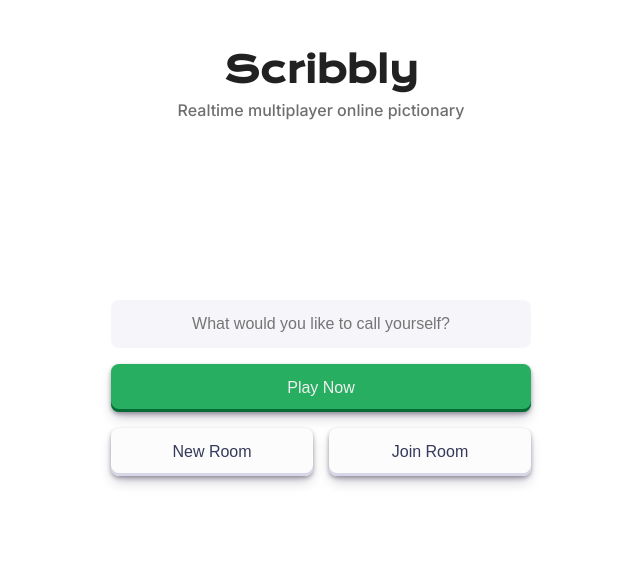
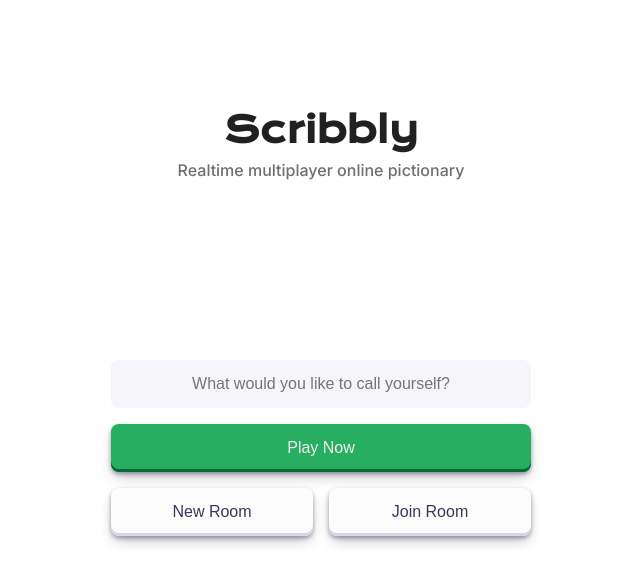
Before and after one commit to anshulbansal02/scribbly, a React (Create React App) app: page / in a window 1280 px wide. Shown: the top 584 px of the page, without its empty margins (319-959 px from the left). Built offline with nearby package versions, Linux system fonts and the light colour scheme; no server answers.

Commit message:
misc changes

```diff
--- a/src/components/Avatar/Avatar.jsx
+++ b/src/components/Avatar/Avatar.jsx
@@ -1,5 +1,4 @@
 import "./avatar.css";
-import avatars from "./avatars";
 
 const Avatar = ({ id, label }) => {
     return (
--- a/src/routes/Home/home.css
+++ b/src/routes/Home/home.css
@@ -2,7 +2,7 @@
     display: grid;
     justify-items: center;
     gap: 140px;
-    grid-template-rows: 20% 80%;
+    grid-template-rows: 1fr 2fr;
 }
 
 .home-page .header {
```
